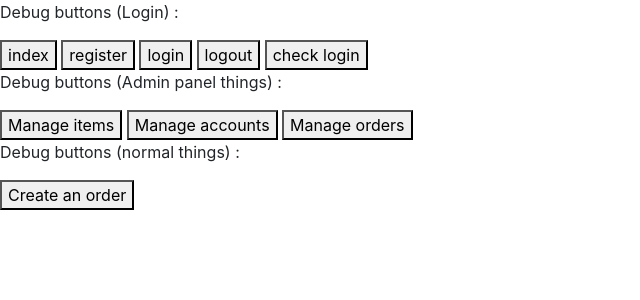
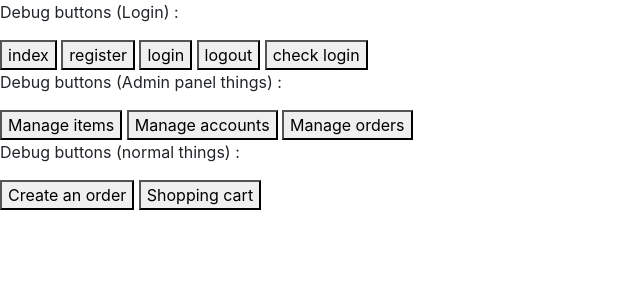
Before and after one commit to resal1510/agKeeb, a PHP site: page / in a window 1280 px wide. Shown: the part 72-372 px from the top of the page, without its empty margins (0-640 px from the left). Run offline with PHP 8.4, Linux system fonts and the light colour scheme; some libraries are stand-ins or nearby versions.

Commit message:
Add debug button for shopping cart

```diff
--- a/index.php
+++ b/index.php
@@ -40,6 +40,7 @@ ini_set('display_startup_errors', TRUE);
   <div class="spacer"></div>
   <p>Debug buttons (normal things) :</p>
   <button onclick="window.location.href = 'http://allanresin2.tk/agkeeb/createorder.php';">Create an order</button>
+  <button onclick="window.location.href = 'http://allanresin2.tk/agkeeb/panier.php';">Shopping cart</button>
 </body>
 
 </html>
```
